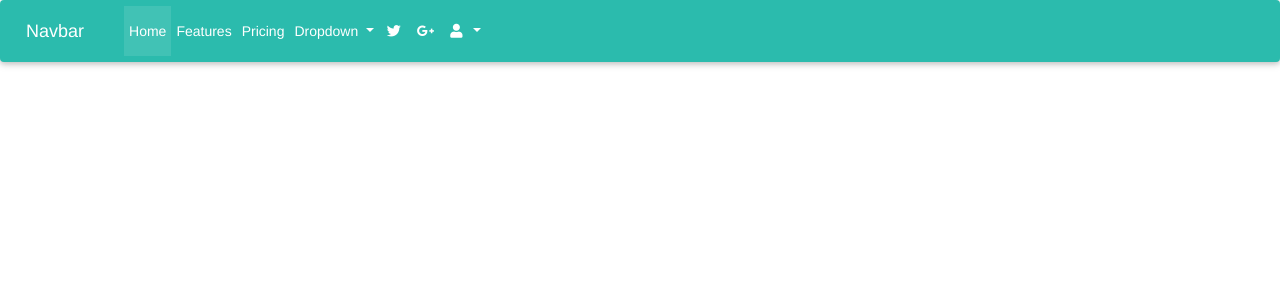
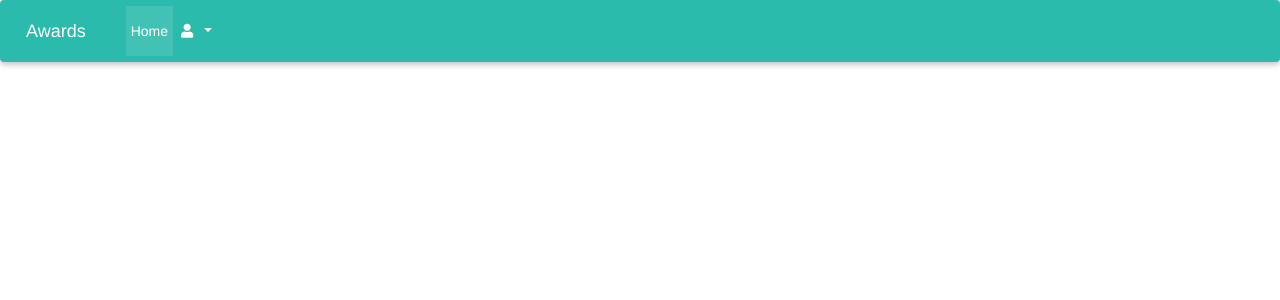
Before and after one commit to Julzpeter/Awards, a Django app: template awards/templates/registration/base.html in a window 1280 px wide. Shown: the top 300 px of the page. Run offline with Django 3.2, Linux system fonts and the light colour scheme; the template is opened without the code that fills it, so the values that code supplies are empty; some libraries are stand-ins or nearby versions.

Commit message:
updates the navbar

```diff
--- a/awards/templates/navbar.html
+++ b/awards/templates/navbar.html
@@ -1,6 +1,6 @@
 <!--Navbar -->
 <nav class="mb-1 navbar navbar-expand-lg navbar-dark default-color">
-    <a class="navbar-brand" href="#">Navbar</a>
+    <a class="navbar-brand" href="#">Awards</a>
     <button class="navbar-toggler" type="button" data-toggle="collapse" data-target="#navbarSupportedContent-333"
         aria-controls="navbarSupportedContent-333" aria-expanded="false" aria-label="Toggle navigation">
         <span class="navbar-toggler-icon"></span>
@@ -12,34 +12,14 @@
                     <span class="sr-only">(current)</span>
                 </a>
             </li>
-            <li class="nav-item">
-                <a class="nav-link" href="#">Features</a>
-            </li>
-            <li class="nav-item">
-                <a class="nav-link" href="#">Pricing</a>
-            </li>
-            <li class="nav-item dropdown">
-                <a class="nav-link dropdown-toggle" id="navbarDropdownMenuLink-333" data-toggle="dropdown"
-                    aria-haspopup="true" aria-expanded="false">Dropdown
-                </a>
-                <div class="dropdown-menu dropdown-default" aria-labelledby="navbarDropdownMenuLink-333">
-                    <a class="dropdown-item" href="#">Action</a>
-                    <a class="dropdown-item" href="#">Another action</a>
-                    <a class="dropdown-item" href="#">Something else here</a>
-                </div>
-            </li>
         </ul>
         <ul class="navbar-nav ml-auto nav-flex-icons">
-            <li class="nav-item">
+            <!-- <li class="nav-item">
                 <a class="nav-link waves-effect waves-light">
                     <i class="fab fa-twitter"></i>
                 </a>
-            </li>
-            <li class="nav-item">
-                <a class="nav-link waves-effect waves-light">
-                    <i class="fab fa-google-plus-g"></i>
-                </a>
-            </li>
+            </li> -->
+
             <li class="nav-item dropdown">
                 <a class="nav-link dropdown-toggle" id="navbarDropdownMenuLink-333" data-toggle="dropdown"
                     aria-haspopup="true" aria-expanded="false">
@@ -47,9 +27,10 @@
                 </a>
                 <div class="dropdown-menu dropdown-menu-right dropdown-default"
                     aria-labelledby="navbarDropdownMenuLink-333">
-                    <a class="dropdown-item" href="#">Action</a>
-                    <a class="dropdown-item" href="#">Another action</a>
-                    <a class="dropdown-item" href="#">Something else here</a>
+                    <a class="dropdown-item" href="#">Home</a>
+                    <a class="dropdown-item" href="#">Profile</a>
+                    <a class="dropdown-item" href="#">Projects</a>
+                    <a class="dropdown-item" href="#">Logout</a>
                 </div>
             </li>
         </ul>
```
